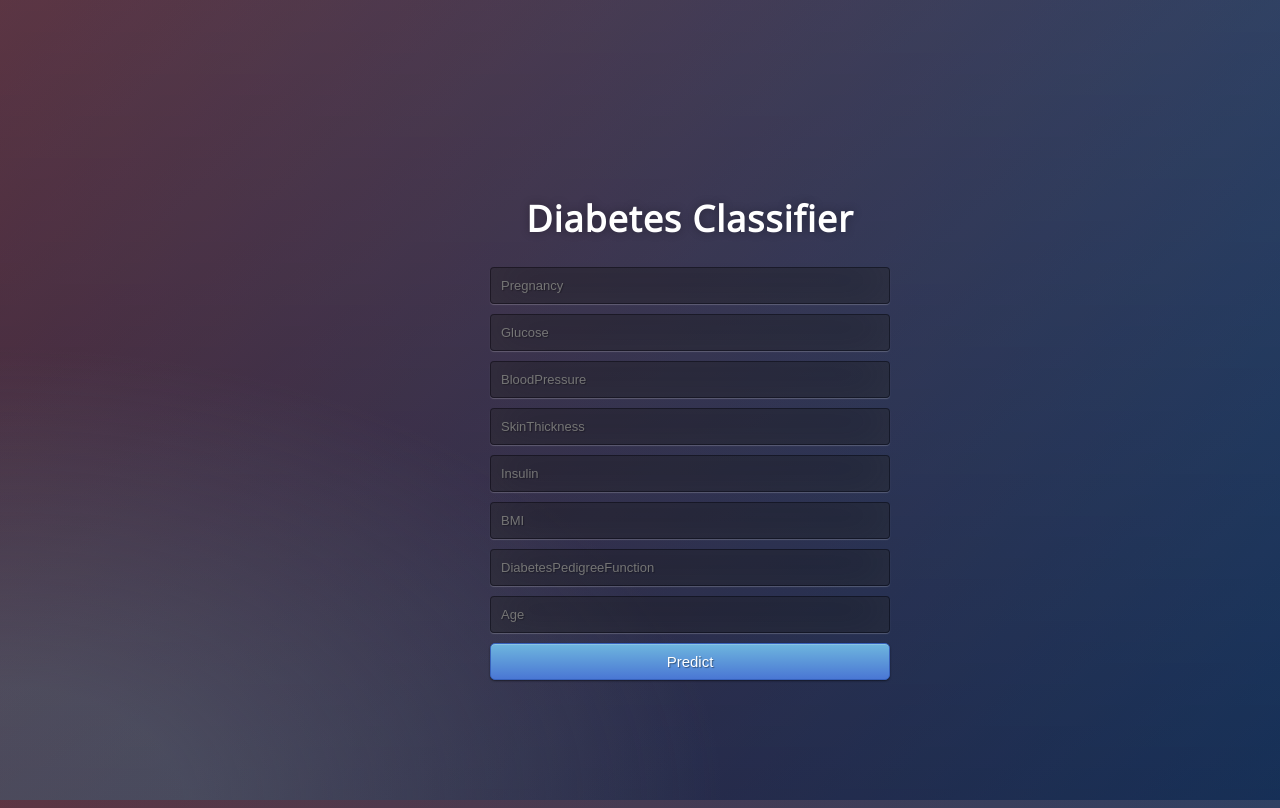
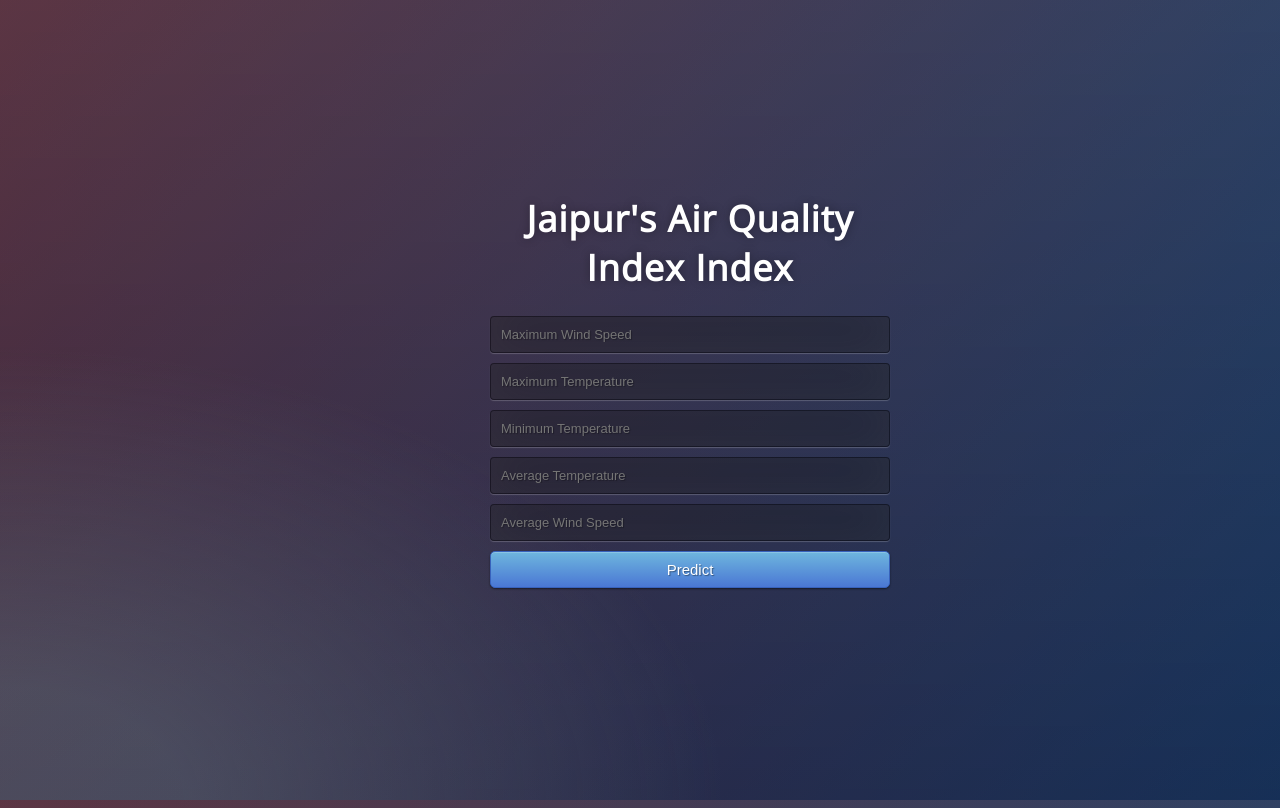
Before and after one commit to KarthikRaghuveer/Diabetesclf, a Flask app: page / in a window 1280 px wide. Run offline with Flask 2, Linux system fonts and the light colour scheme; parts of the project's set-up code (start-up, migrations or seed data) failed here and were passed over.

Commit message:
Update home.html

```diff
--- a/templates/home.html
+++ b/templates/home.html
@@ -14,18 +14,15 @@
 
 <body>
  <div class="login">
-	<h1>Diabetes Classifier</h1>
+	<h1>Jaipur's Air Quality Index Index</h1>
 
      <!-- Main Input For Receiving Query to our ML -->
     <form action="{{ url_for('predict')}}"method="post">
-      <input type="text" name="interview_score3" placeholder="Pregnancy" required="required" /><br>
-    	<input type="text" name="experience" placeholder="Glucose" required="required" /><br>
-        <input type="text" name="test_score" placeholder="BloodPressure" required="required" /><br>
-        <input type="text" name="interview_score5" placeholder="SkinThickness" required="required" /><br>
-        <input type="text" name="interview_score6" placeholder="Insulin" required="required" /><br>
-		<input type="text" name="interview_score6" placeholder="BMI" required="required" /><br>
-		<input type="text" name="interview_score6" placeholder="DiabetesPedigreeFunction" required="required" /><br>
-		<input type="text" name="interview_score6" placeholder="Age" required="required" /><br>
+      <input type="text" name="interview_score3" placeholder="Maximum Wind Speed" required="required" /><br>
+    	<input type="text" name="experience" placeholder="Maximum Temperature" required="required" /><br>
+        <input type="text" name="test_score" placeholder="Minimum Temperature" required="required" /><br>
+        <input type="text" name="interview_score5" placeholder="Average Temperature" required="required" /><br>
+        <input type="text" name="interview_score6" placeholder="Average Wind Speed" required="required" /><br>
 
 
 
```
